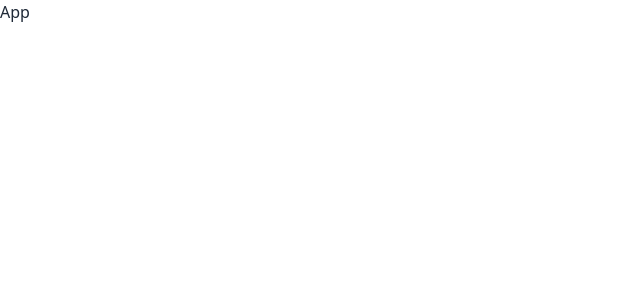
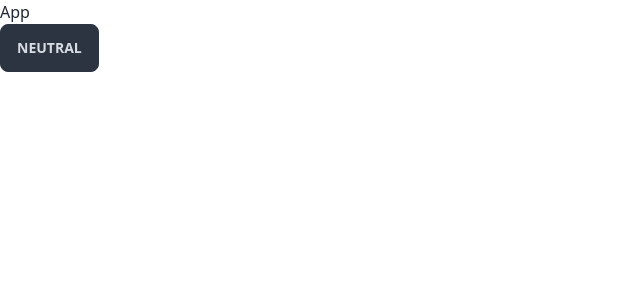
Before and after one commit to laevad/laevad-gallery, a React (Vite) app: page / in a window 1280 px wide. Shown: the top 300 px of the page, without its empty margins (0-640 px from the left). Built offline with nearby package versions, Linux system fonts and the light colour scheme.

Commit message:
test daisyui

```diff
--- a/src/App.tsx
+++ b/src/App.tsx
@@ -3,6 +3,7 @@ function App() {
   return (
     <>
      <h1>App</h1>
+        <button className="btn btn-neutral">Neutral</button>
     </>
   )
 }
```
